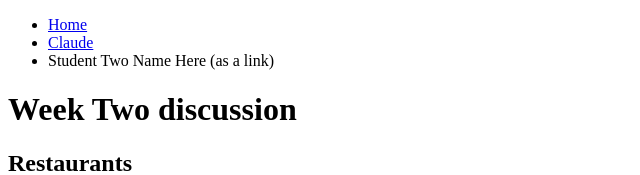
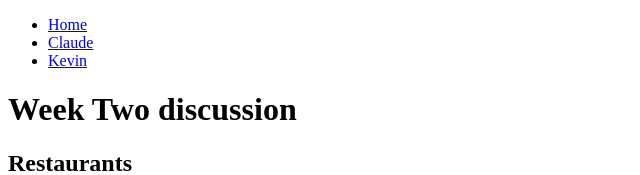
Before and after one commit to vanvalce/339week3, a plain HTML site: page index.html in a window 1280 px wide. Shown: the top 175 px of the page, without its empty margins (0-640 px from the left). Drawn offline with Linux system fonts and the light colour scheme.

Commit message:
Update index.html

```diff
--- a/index.html
+++ b/index.html
@@ -16,7 +16,7 @@
             <ul>
                 <li><a href = "index.html">Home</a></li>
                 <li><a href = "claude.html">Claude</a></li>
-                <li>Student Two Name Here (as a link)</li>
+                <li><a href = "kevin.html">Kevin</a></li>
             </ul>
         </nav>
         <h1>Week Two discussion</h1>
```
